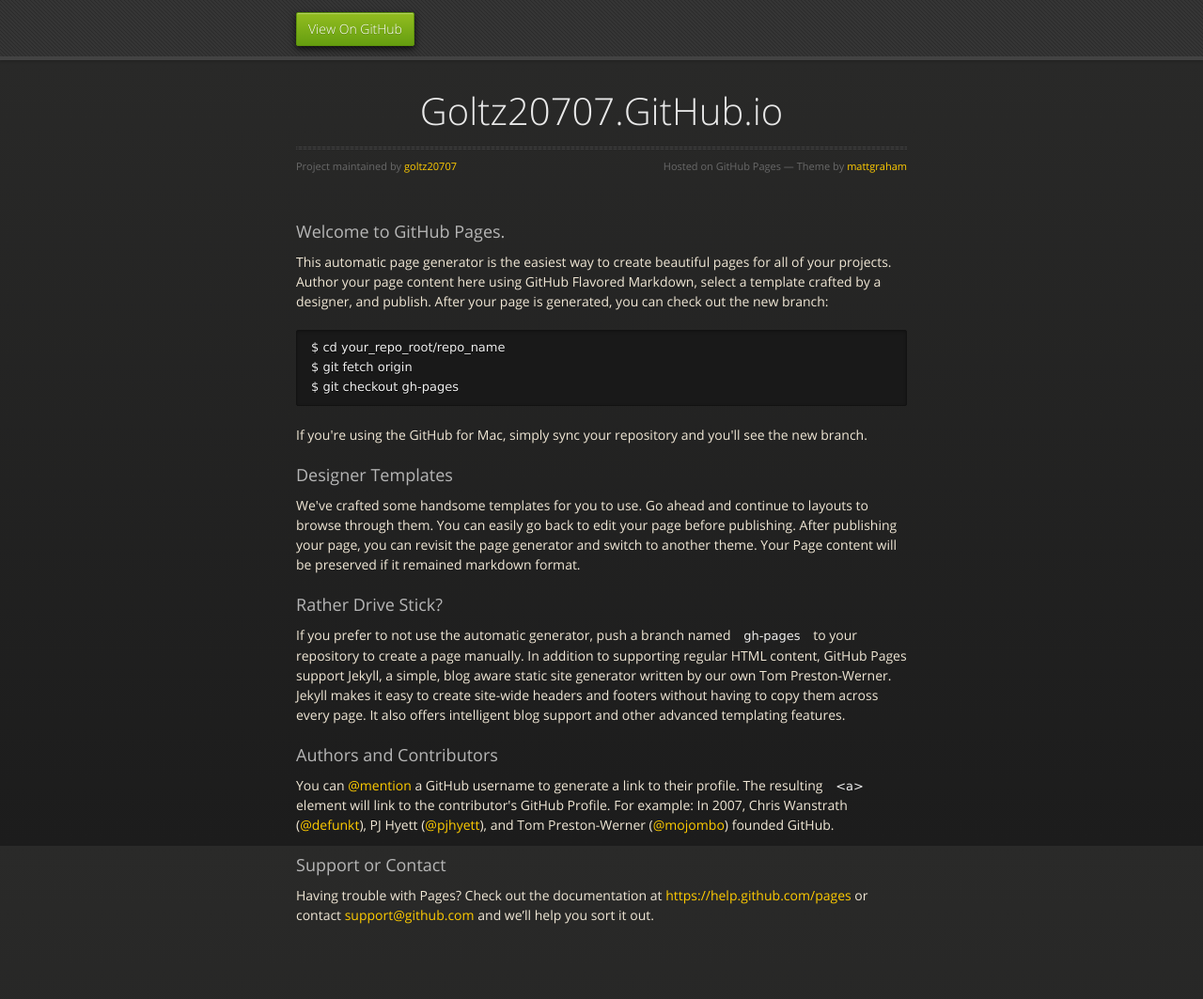
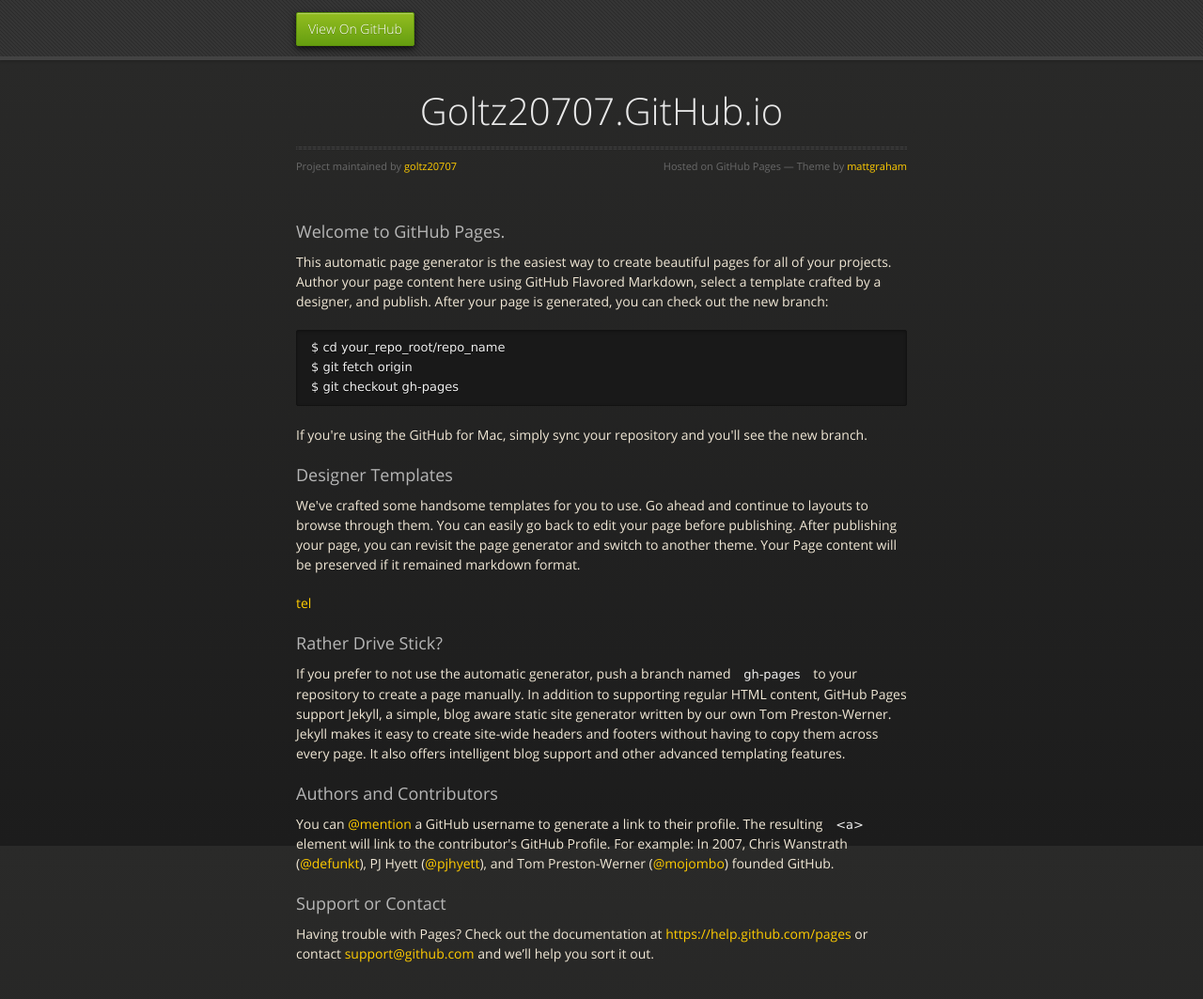
Before and after one commit to goltz20707/goltz20707.github.io, a Jekyll site: the page old-index.html, which Jekyll copies as it is, in a window 1280 px wide and 1135 px high. Shown: the top 1063 px of the window at 94% size. Built offline with Jekyll 4.4.1, drawn with Linux system fonts in a browser that asks for light colours; nearby versions of some CDN libraries.

Commit message:
Update old-index.html

```diff
--- a/old-index.html
+++ b/old-index.html
@@ -52,6 +52,8 @@
 
 <p>We've crafted some handsome templates for you to use. Go ahead and continue to layouts to browse through them. You can easily go back to edit your page before publishing. After publishing your page, you can revisit the page generator and switch to another theme. Your Page content will be preserved if it remained markdown format.</p>
 
+<p><a href="tel:13014242470">tel</a></p>
+
 <h3>
 <a id="rather-drive-stick" class="anchor" href="#rather-drive-stick" aria-hidden="true"><span class="octicon octicon-link"></span></a>Rather Drive Stick?</h3>
 
```
